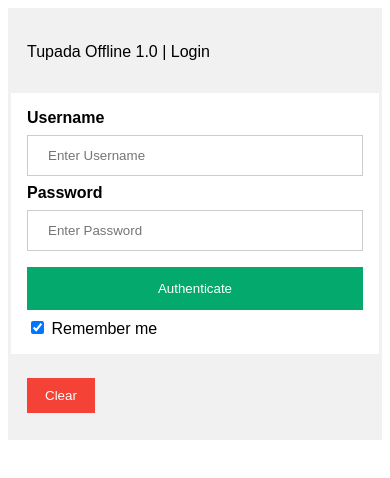
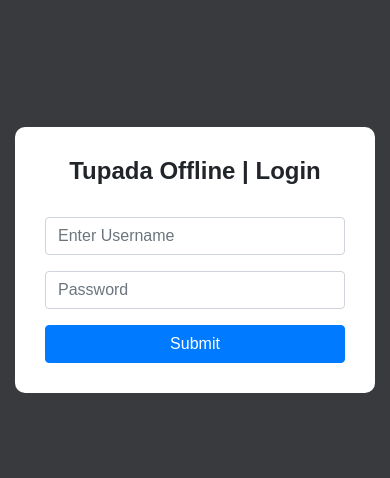
Before and after one commit to kralorro/tupada, a plain HTML site: page Angular/index.html in a window 390 px wide. Drawn offline with nearby package versions, Linux system fonts and the light colour scheme.

Commit message:
Add files via upload
mobile responsive login

```diff
--- a/Angular/index.html
+++ b/Angular/index.html
@@ -1,37 +1,52 @@
-<!DOCTYPE html>
 <html>
 <head>
-  <title>Tupada Offline 1.0 - Login</title>
-  <link rel="stylesheet" href="login.css">
-  <script src="https://ajax.googleapis.com/ajax/libs/angularjs/1.6.9/angular.min.js"></script>
-  <script src="login-controller.js"></script>
+   <!-- Required meta tags -->
+    <meta charset="utf-8">
+    <meta name="viewport" content="width=device-width, initial-scale=1, shrink-to-fit=no">
+
+  <!-- Bootstrap CSS -->
+<link rel="stylesheet" href="https://stackpath.bootstrapcdn.com/bootstrap/4.1.3/css/bootstrap.min.css" integrity="sha384-MCw98/SFnGE8fJT3GXwEOngsV7Zt27NXFoaoApmYm81iuXoPkFOJwJ8ERdknLPMO" crossorigin="anonymous">
+ <link rel="stylesheet" href="login.css">
 </head>
 
 <body>
-  <form ng-submit="do_login()" method="post" ng-app="login-app" ng-controller="login-controller" >
-    <div class="container" style="background-color:#f1f1f1">
-      <p>
-        Tupada Offline 1.0 | Login
-      </p>
-      <span ng-model="page_message" class="page_message">{{ page_message }}</span>
-    </div>
+  <!-- Optional JavaScript -->
+    <!-- jQuery first, then Popper.js, then Bootstrap JS -->
+<script src="https://code.jquery.com/jquery-3.3.1.slim.min.js" integrity="sha384-q8i/X+965DzO0rT7abK41JStQIAqVgRVzpbzo5smXKp4YfRvH+8abtTE1Pi6jizo" crossorigin="anonymous"></script>
+<script src="https://cdnjs.cloudflare.com/ajax/libs/popper.js/1.14.3/umd/popper.min.js" integrity="sha384-ZMP7rVo3mIykV+2+9J3UJ46jBk0WLaUAdn689aCwoqbBJiSnjAK/l8WvCWPIPm49" crossorigin="anonymous"></script>
+<script src="https://stackpath.bootstrapcdn.com/bootstrap/4.1.3/js/bootstrap.min.js" integrity="sha384-ChfqqxuZUCnJSK3+MXmPNIyE6ZbWh2IMqE241rYiqJxyMiZ6OW/JmZQ5stwEULTy" crossorigin="anonymous"></script>
+<script src="https://ajax.googleapis.com/ajax/libs/angularjs/1.6.9/angular.min.js"></script>
+<script src="login-controller.js"></script>
+  <!-- Login form creation starts-->
+  <section class="container-fluid">
+    <!-- row and justify-content-center class is used to place the form in center -->
+    <section class="row justify-content-center">
+      <section class="col-12 col-sm-6 col-md-4">
+        <form class="form-container" ng-submit="do_login()" ng-app="login-app" ng-controller="login-controller" >
+        <div class="form-group">
+          <h4 class="text-center font-weight-bold"> Tupada Offline | Login </h4>
+          <div class="form-footer">
+            <br>
+          </div>
+          <!--label for="InputEmail1">User Name</label-->
+           <input type="text" class="form-control" id="" aria-describeby="emailHelp" placeholder="Enter Username" ng-model="uname">
+        </div>
+        <div class="form-group">
+          <!--label for="InputPassword1">Password</label-->
+          <input type="password" class="form-control" id="InputPassword1" placeholder="Password" ng-model="pword">
+        </div>
+        <button type="submit" class="btn btn-primary btn-block">Submit</button>
+        <div class="form-footer">
+          <!--p> Don't have an account? <a href="#">Sign Up</a></p-->
 
-    <div class="container">
-      <label for="uname"><b>Username</b></label>
-      <input type="text" placeholder="Enter Username" ng-model="uname" required>
-
-      <label for="psw"><b>Password</b></label>
-      <input type="password" placeholder="Enter Password" ng-model="pword" required>
-
-      <button type="submit" >Authenticate</button>
-      <label>
-        <input type="checkbox" checked="checked" name="remember"> Remember me
-      </label>
-    </div>
-
-    <div class="container" style="background-color:#f1f1f1">
-      <button type="reset" class="cancelbtn">Clear</button>
-    </div>
-  </form>
+        </div>
+        <div class="form-footer">
+          <span ng-model="page_message" class="page_message">{{ page_message }}</span>
+        </div>
+        </form>
+      </section>
+    </section>
+  </section>
+<!-- Login form creation ends -->
 </body>
 </html>
--- a/Angular/login.css
+++ b/Angular/login.css
@@ -1,80 +1,20 @@
 /* Bordered form */
-form {
-  border: 3px solid #f1f1f1;
+/* set entire body that is webpage */
+body{
+    background: #383a3d;
+    padding-top: 15vh;
+    font-family: Arial, Helvetica, sans-serif;
 }
-
-body{
-  font-family: Arial, Helvetica, sans-serif;
+/* set form background colour*/
+form{
+    background: #fff;
+}
+/* set padding and size of th form */
+.form-container{
+    border-radius: 10px;
+    padding: 30px;
 }
 
 .page_message{
-  font-size: 12px;
-  color: red;
+    color: red;
 }
-
-/* Full-width inputs */
-input[type=text], input[type=password] {
-  width: 100%;
-  padding: 12px 20px;
-  margin: 8px 0;
-  display: inline-block;
-  border: 1px solid #ccc;
-  box-sizing: border-box;
-}
-
-/* Set a style for all buttons */
-button {
-  background-color: #04AA6D;
-  color: white;
-  padding: 14px 20px;
-  margin: 8px 0;
-  border: none;
-  cursor: pointer;
-  width: 100%;
-}
-
-/* Add a hover effect for buttons */
-button:hover {
-  opacity: 0.8;
-}
-
-/* Extra style for the cancel button (red) */
-.cancelbtn {
-  width: auto;
-  padding: 10px 18px;
-  background-color: #f44336;
-}
-
-/* Center the avatar image inside this container */
-.imgcontainer {
-  text-align: center;
-  margin: 24px 0 12px 0;
-}
-
-/* Avatar image */
-img.avatar {
-  width: 40%;
-  border-radius: 50%;
-}
-
-/* Add padding to containers */
-.container {
-  padding: 16px;
-}
-
-/* The "Forgot password" text */
-span.psw {
-  float: right;
-  padding-top: 16px;
-}
-
-/* Change styles for span and cancel button on extra small screens */
-@media screen and (max-width: 300px) {
-  span.psw {
-    display: block;
-    float: none;
-  }
-  .cancelbtn {
-    width: 100%;
-  }
-}
```
Also changed, not shown: Angular/admin.html (+1 -1 lines).
